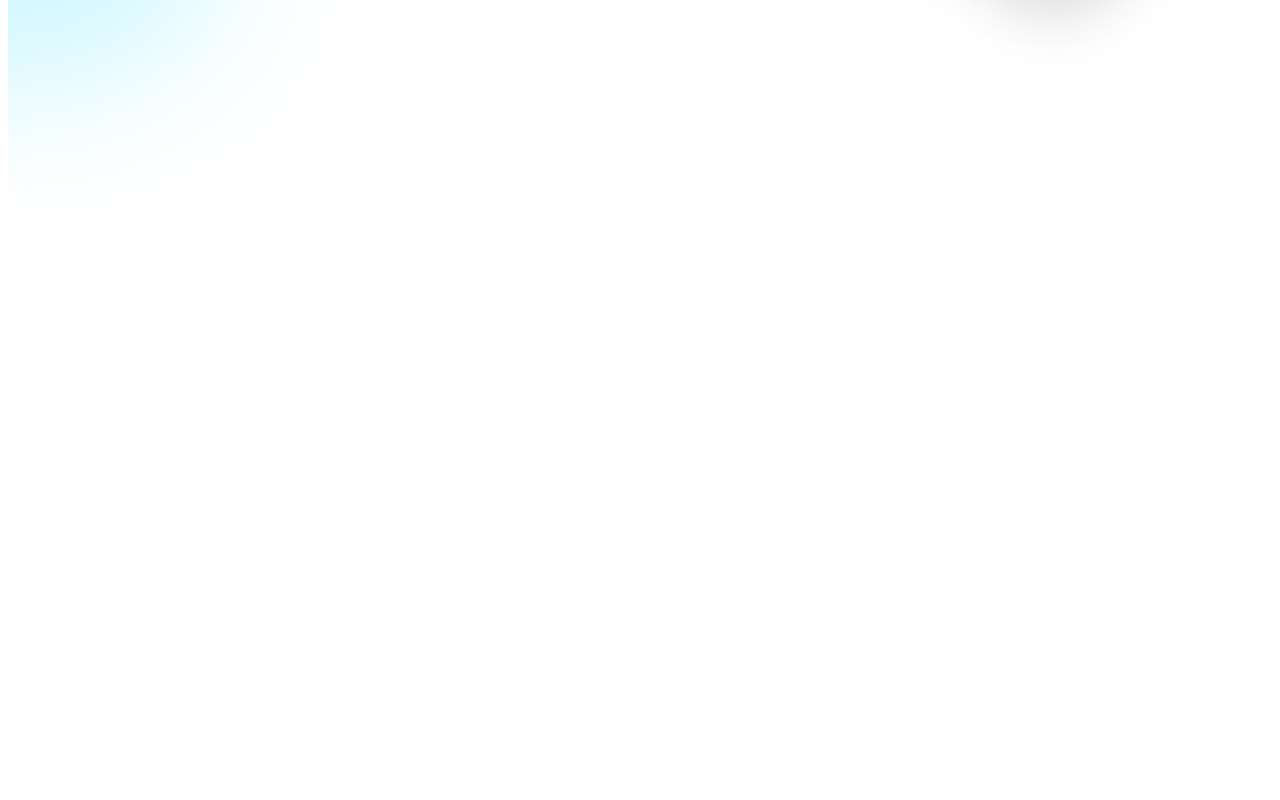
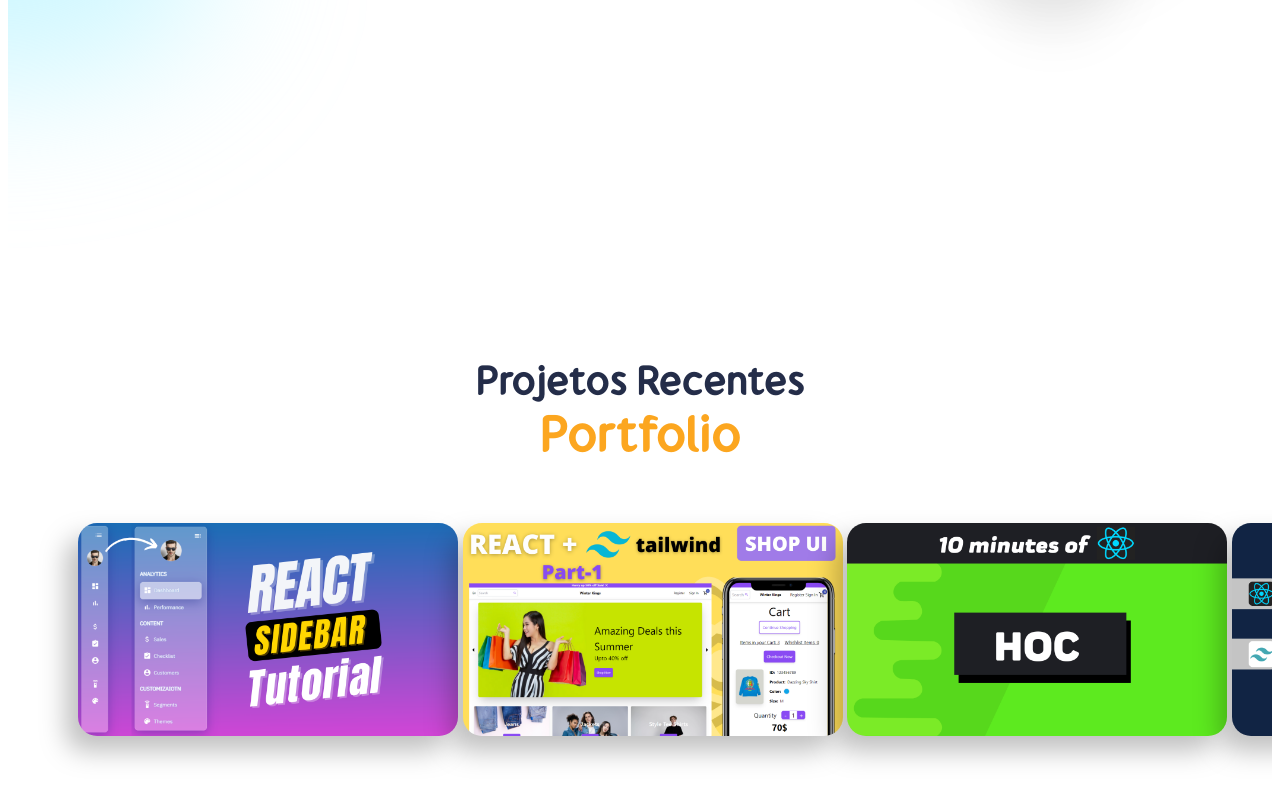
Before and after one commit to HudsonMenezes/Portifolio2-Website-Project, a React (Create React App) app: page / in a window 1280 px wide. Shown: the part 2706-3506 px from the top of the page. Before the commit the page ends 2992 px from the top, so only its background shows below. Built offline with nearby package versions, Linux system fonts and the light colour scheme.

Commit message:
portfolio section done

```diff
--- a/package.json
+++ b/package.json
@@ -9,6 +9,7 @@
     "react": "^17.0.2",
     "react-dom": "^17.0.2",
     "react-scripts": "5.0.0",
+    "swiper": "^8.3.0",
     "web-vitals": "^2.1.0"
   },
   "scripts": {
--- a/src/App.js
+++ b/src/App.js
@@ -2,6 +2,7 @@
 import Experience from './Components/Experience/Experience'
 import Intro from './Components/Intro/Intro'
 import Navbar from './Components/Navbar/Navbar'
+import Portfolio from './Components/Portfolio/Portfolio'
 import Services from './Components/Services/Services'
 import Works from './Components/Works/Works'
 
@@ -13,6 +14,7 @@
       <Services />
       <Experience />
       <Works />
+      <Portfolio />
     </div>
   )
 }
--- /dev/null
+++ b/src/Components/Portfolio/Portfolio.css
@@ -0,0 +1,37 @@
+.portfolio {
+  display: flex;
+  align-items: center;
+  justify-content: center;
+  flex-direction: column;
+  height: 70vh;
+}
+
+/* heading */
+.portfolio span:nth-of-type(1){
+  color: var(--black);
+  font-size: 2rem;
+  font-weight: bold;
+}
+.portfolio span:nth-of-type(2){
+  color: var(--orange);
+  font-size: 2.5rem;
+  font-weight: bold;
+}
+
+/*  Slider */
+.portfolio .swiper{
+  overflow: visible!important;
+}
+
+.portfolio-slider{
+  margin-top: 3rem;
+  width: 100%;
+}
+.portfolio-slider .swiper-slide {
+  width: 20rem;
+}
+.portfolio img{
+  width: 19rem;
+  filter: drop-shadow(-12px 15px 13px rgba(0, 0, 0, 0.25));
+  border-radius: 19px;
+}
--- /dev/null
+++ b/src/Components/Portfolio/Portfolio.jsx
@@ -0,0 +1,44 @@
+import React from 'react'
+import './Portfolio.css'
+import { Swiper, SwiperSlide } from 'swiper/react'
+import 'swiper/css'
+import Sidebar from "../../img/sidebar.png";
+import Ecommerce from "../../img/ecommerce.png";
+import HOC from "../../img/hoc.png";
+import MusicApp from "../../img/musicapp.png";
+
+function Portfolio() {
+  return (
+    <div className="portfolio">
+
+      {/* Heading */}
+      <span>Projetos Recentes</span>
+      <span>Portfolio</span>
+
+      {/*  Slider */}
+      <Swiper
+      spaceBetween={30}
+      slidesPerView={3}
+      grabCursor={true}
+      className='portfolio-slider'
+      >
+        <SwiperSlide>
+          <img src={Sidebar} alt="" />
+        </SwiperSlide>
+        <SwiperSlide>
+          <img src={Ecommerce} alt="" />
+        </SwiperSlide>
+        <SwiperSlide>
+          <img src={HOC} alt="" />
+        </SwiperSlide>
+        <SwiperSlide>
+          <img src={MusicApp} alt="" />
+        </SwiperSlide>
+
+
+      </Swiper>
+    </div>
+  )
+}
+
+export default Portfolio
```
Also changed, not shown: 2 other files (tests, documents, lock files or other folders).
